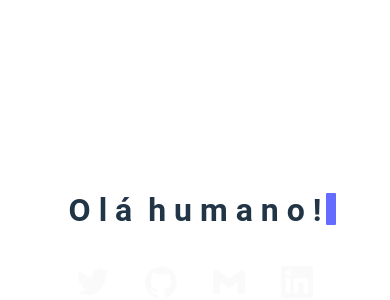
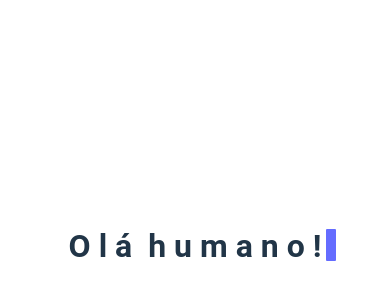
Before and after one commit to gefymarcos/gefymarcos.com.br, a Svelte app: page / in a window 390 px wide. Shown: the part 140-440 px from the top of the page. Built offline with nearby package versions, Linux system fonts and the light colour scheme.

Commit message:
fix: ajustando mobile

```diff
--- a/src/app.css
+++ b/src/app.css
@@ -40,7 +40,7 @@ h1 {
 #app {
   max-width: 1280px;
   margin: 0 auto;
-  padding: 2rem;
+  padding: 1.5rem;
   text-align: center;
 }
 
```
